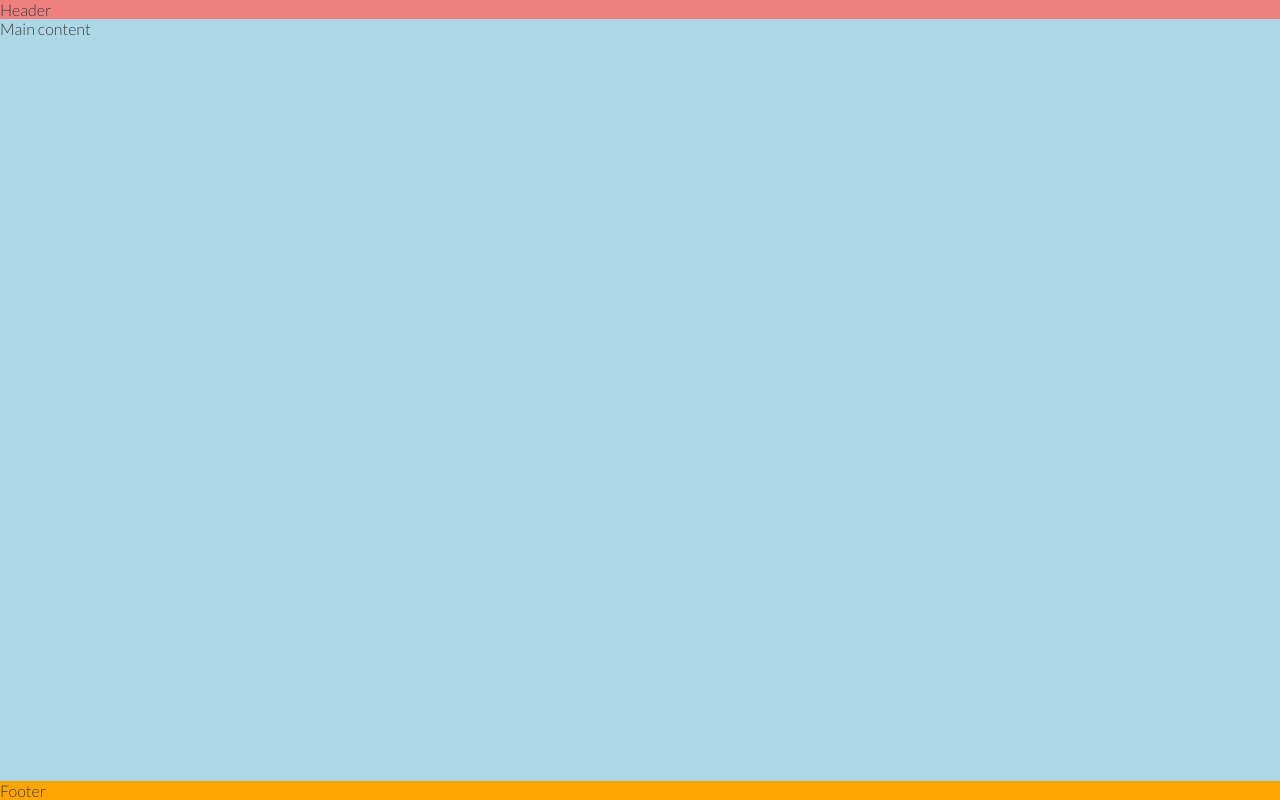
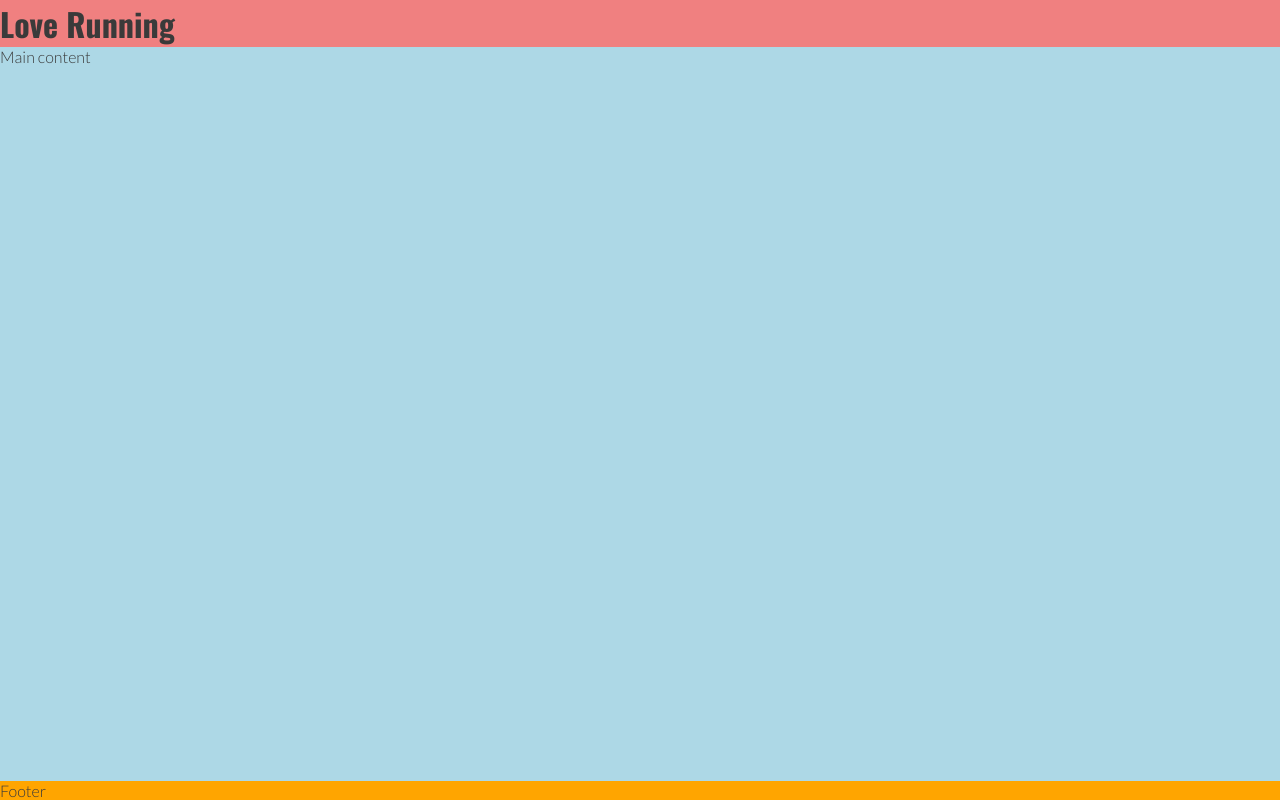
Before and after one commit to Weareone369/love-running-project, a plain HTML site: page index.html in a window 1280 px wide. Drawn offline with nearby package versions, Linux system fonts and the light colour scheme.

Commit message:
Add logo to header and apply Owald font

```diff
--- a/assets/css/style.css
+++ b/assets/css/style.css
@@ -24,6 +24,11 @@ header {
     background-color: lightcoral;
 }
 
+h1 {
+    font-family: 'Oswald', sans-serif;
+}
+
+
 /* Main content */
 main {
     background-color: lightblue;
--- a/index.html
+++ b/index.html
@@ -20,7 +20,10 @@
 
 <body>
     <!--Header-->
-    <header>Header</header>
+    <header>
+        <a href="index.html"></a>
+            <h1 id="logo">Love Running</h1>
+    </header>
 
     <!--Main content-->
     <main>Main content</main>
```
